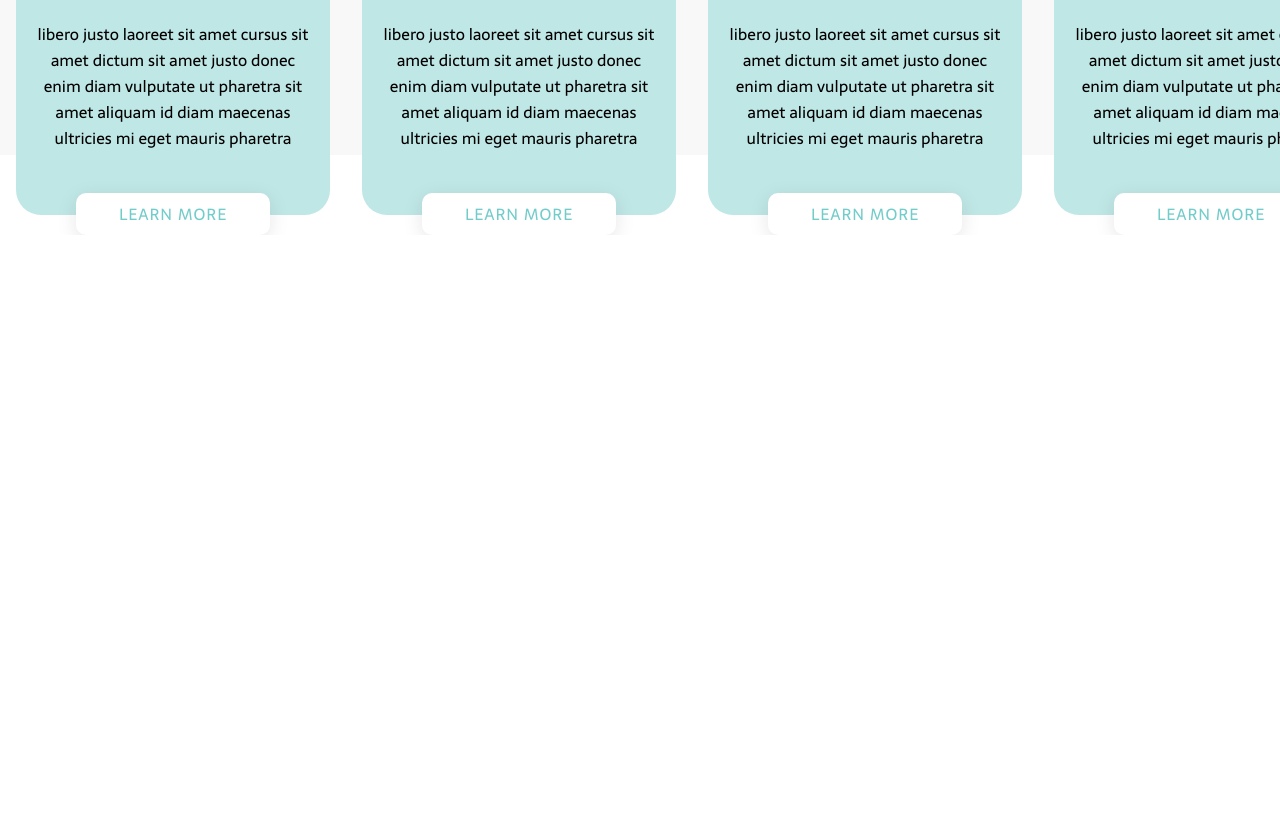
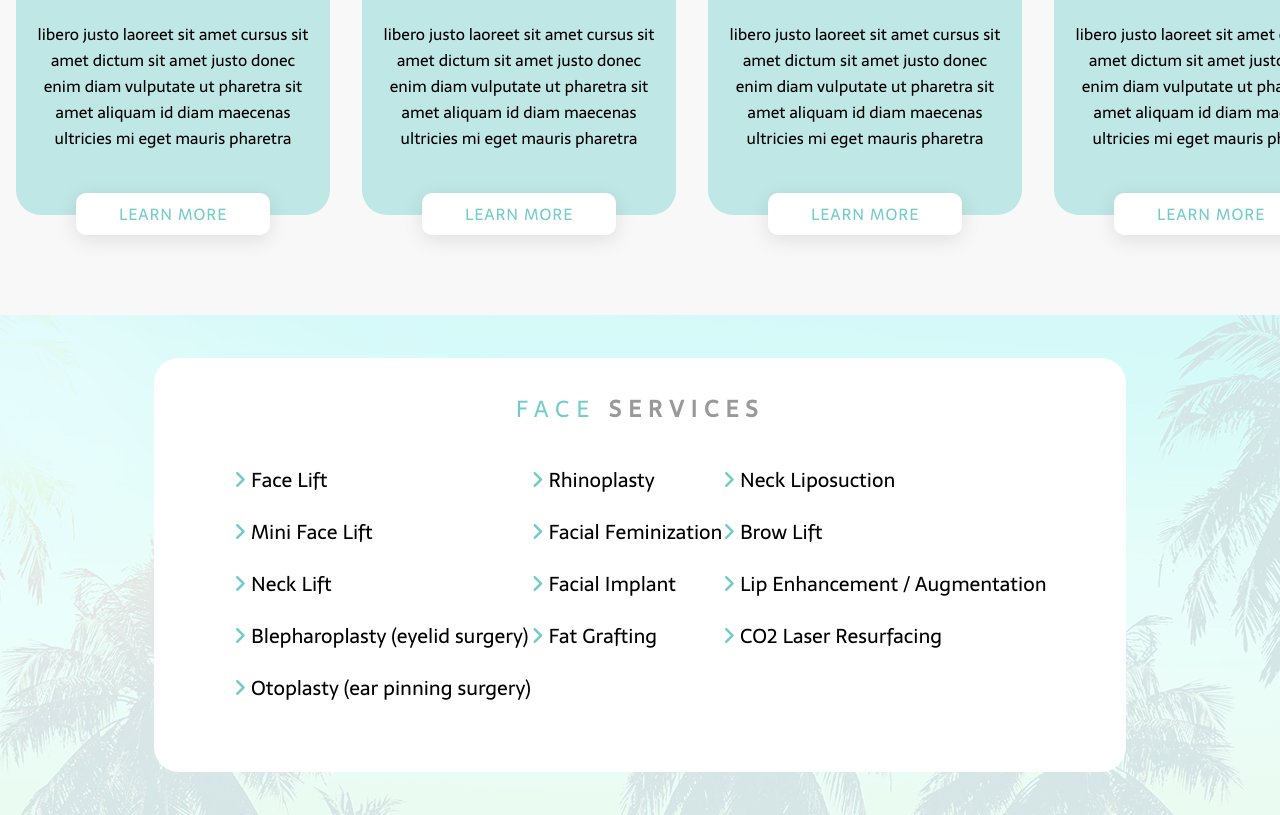
Before and after one commit to igorgvozden/EDproject, a plain HTML site: page index.html in a window 1280 px wide. Shown: the part 1654-2469 px from the top of the page. Before the commit the page ends 1889 px from the top, so only its background shows below. Drawn offline with Linux system fonts and the light colour scheme.

Commit message:
added services active class and content change on buttons clicks

```diff
--- a/index.html
+++ b/index.html
@@ -85,7 +85,7 @@
                             <p class="services-container__box__body-title">face</p>
                             <p class="services-container__box__body-text">libero justo laoreet sit amet cursus sit amet dictum sit amet justo donec enim diam vulputate ut pharetra sit amet aliquam id diam maecenas ultricies mi eget mauris pharetra</p>
                         </div>
-                        <p class="services-container__box__button">learn more</p>
+                        <p class="services-container__box__button" id="face">learn more</p>
                     </div>
 
                     <div class="services-container__box">
@@ -96,7 +96,7 @@
                             <p class="services-container__box__body-title">breast & chest</p>
                             <p class="services-container__box__body-text">libero justo laoreet sit amet cursus sit amet dictum sit amet justo donec enim diam vulputate ut pharetra sit amet aliquam id diam maecenas ultricies mi eget mauris pharetra</p>
                         </div>
-                        <p class="services-container__box__button">learn more</p>
+                        <p class="services-container__box__button" id="breast & chest">learn more</p>
                     </div>
 
                     <div class="services-container__box">
@@ -107,7 +107,7 @@
                             <p class="services-container__box__body-title">body</p>
                             <p class="services-container__box__body-text">libero justo laoreet sit amet cursus sit amet dictum sit amet justo donec enim diam vulputate ut pharetra sit amet aliquam id diam maecenas ultricies mi eget mauris pharetra</p>
                         </div>
-                        <p class="services-container__box__button">learn more</p>
+                        <p class="services-container__box__button" id="body">learn more</p>
                     </div>
 
                     <div class="services-container__box">
@@ -118,9 +118,36 @@
                             <p class="services-container__box__body-title">non-invasive</p>
                             <p class="services-container__box__body-text">libero justo laoreet sit amet cursus sit amet dictum sit amet justo donec enim diam vulputate ut pharetra sit amet aliquam id diam maecenas ultricies mi eget mauris pharetra</p>
                         </div>
-                        <p class="services-container__box__button">learn more</p>
+                        <p class="services-container__box__button" id="non-invasive">learn more</p>
                     </div>
 
+                </div>
+            </section>
+
+            <section class="services-info" style="background-image: url('images/services-background.png');">
+                <div class="services-info__container">
+                    <p class="services-info__container__title">face<span> services</span></p>
+                    <div class="services-info__container__categories">
+                        <div class="services-info__container__categories-col">
+                            <p><i class="fas fa-angle-right"></i> Face Lift</p>
+                            <p><i class="fas fa-angle-right"></i> Mini Face Lift</p>
+                            <p><i class="fas fa-angle-right"></i> Neck Lift</p>
+                            <p><i class="fas fa-angle-right"></i> Blepharoplasty (eyelid surgery)</p>
+                            <p><i class="fas fa-angle-right"></i> Otoplasty (ear pinning surgery)</p>
+                        </div>
+                        <div class="services-info__container__categories-col">
+                            <p><i class="fas fa-angle-right"></i> Rhinoplasty</p>
+                            <p><i class="fas fa-angle-right"></i> Facial Feminization</p>
+                            <p><i class="fas fa-angle-right"></i> Facial Implant</p>
+                            <p><i class="fas fa-angle-right"></i> Fat Grafting</p>
+                        </div>
+                        <div class="services-info__container__categories-col">
+                            <p><i class="fas fa-angle-right"></i> Neck Liposuction</p>
+                            <p><i class="fas fa-angle-right"></i> Brow Lift</p>
+                            <p><i class="fas fa-angle-right"></i> Lip Enhancement / Augmentation</p>
+                            <p><i class="fas fa-angle-right"></i> CO2 Laser Resurfacing</p>
+                        </div>
+                    </div>
                 </div>
             </section>
         </div>
--- a/script.js
+++ b/script.js
@@ -1,6 +1,8 @@
 let hamburgerBtn = document.querySelector(".nav__item__button--ham");
 let closeBtn = document.querySelector(".nav__item__button--x");
 let menu = document.querySelector(".page-container__right");
+
+// this toggles menu view
 
 hamburgerBtn.addEventListener("click", () => {
     hamburgerBtn.style.display = "none";
@@ -13,3 +15,20 @@ closeBtn.addEventListener("click", () => {
     menu.style.width = "0px";
     hamburgerBtn.style.display = "block";
 });
+
+// services section -- this puts active link class on selected service
+
+let serviceButtons = document.querySelectorAll(".services-container__box__button");
+let serviceTitle = document.querySelector(".services-info__container__title");
+
+function removeActiveClass() {
+    serviceButtons.forEach(el => el.classList.remove("active-service"));
+};
+
+serviceButtons.forEach(el => {
+    el.addEventListener("click", (e) => {
+        removeActiveClass();
+        e.target.classList.add("active-service");
+        serviceTitle.innerHTML = `${e.target.id}<span> services</span>`;
+    })
+});
--- a/scss/style.scss
+++ b/scss/style.scss
@@ -213,6 +213,7 @@ html, body {
     display: flex;
     justify-content: space-between;
     min-width: 85%;
+    padding-bottom: 10em;
 }
 
 .services-container__box {
@@ -256,6 +257,50 @@ html, body {
     z-index: 2;
 }
 
+// services-info section
+
+.services-info {
+    background-position: center;
+    background-size: cover;
+    flex-basis: 100%;
+    min-height: 500px;
+    display: flex;
+    flex-wrap: wrap;
+    justify-content: center;
+    align-items: center;
+}
+
+.services-info__container {
+    padding: 2em 4em;
+    min-width: 55%;
+    background-color: white;
+    border-radius: 25px;
+}
+
+.services-info__container__categories-col {
+    font-size: 20px;
+}
+
+.services-info__container__title {
+    @include dualColorTitle;
+    font-size: 23px;
+}
+
+.services-info__container__categories {
+    padding: 1em;
+    display: flex;
+    justify-content: space-between;
+}
+
+.fa-angle-right {
+    color: $mainColor;
+}
+
+.active-service {
+    background-color: $mainColor;
+    color: white;
+}
+
 // right side -- menu bar
 
 .page-container__right {
```
Also changed, not shown: css/style.css.
